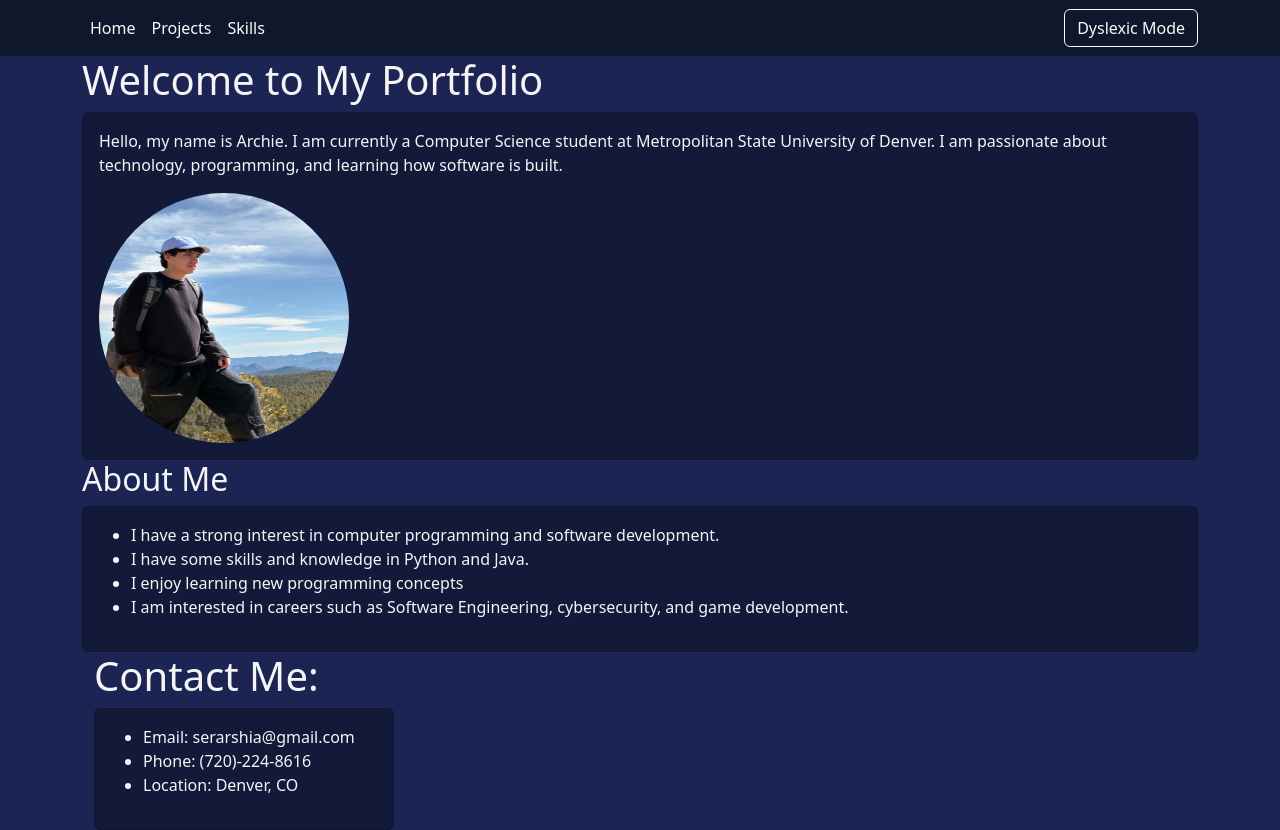
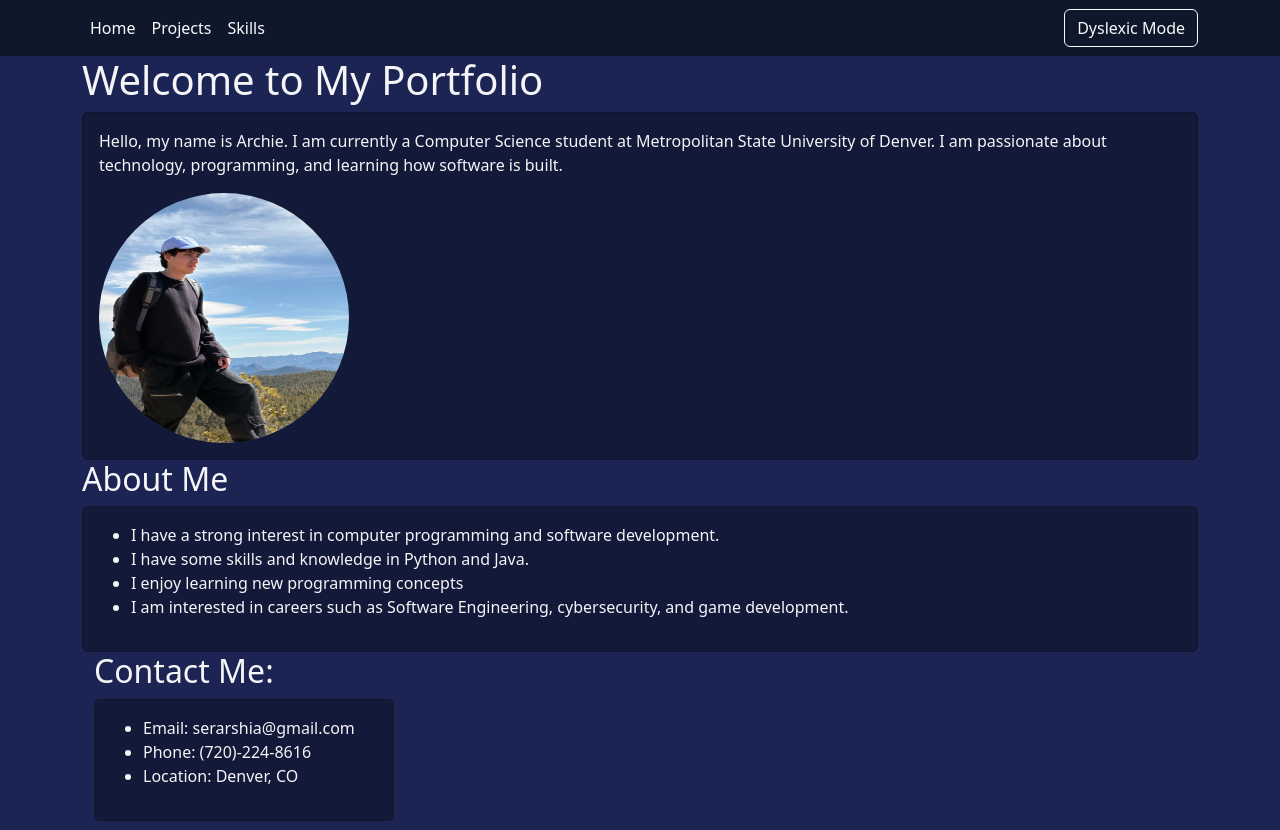
Before and after one commit to archiiiieeee/website-portfolio, a plain HTML site: page index.html in a window 1280 px wide. Drawn offline with nearby package versions, Linux system fonts and the light colour scheme.

Commit message:
Update index.html

```diff
--- a/index.html
+++ b/index.html
@@ -87,7 +87,7 @@
 
 <div class="container">
 
-  <h1>Contact Me:</h1>
+  <h2>Contact Me:</h2>
 
   <div class="card" style="width: 300px;">
     <div class="card-body">
```
